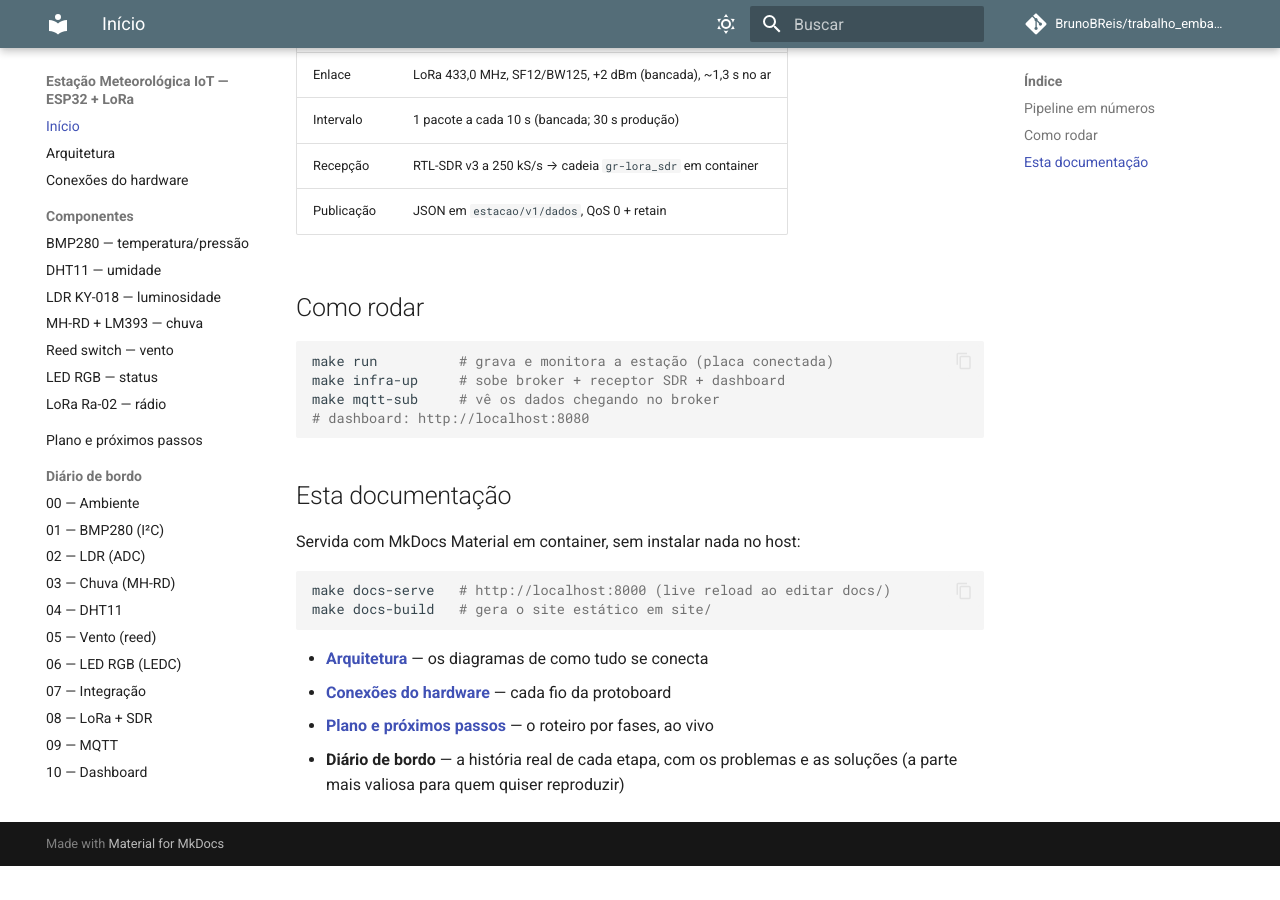
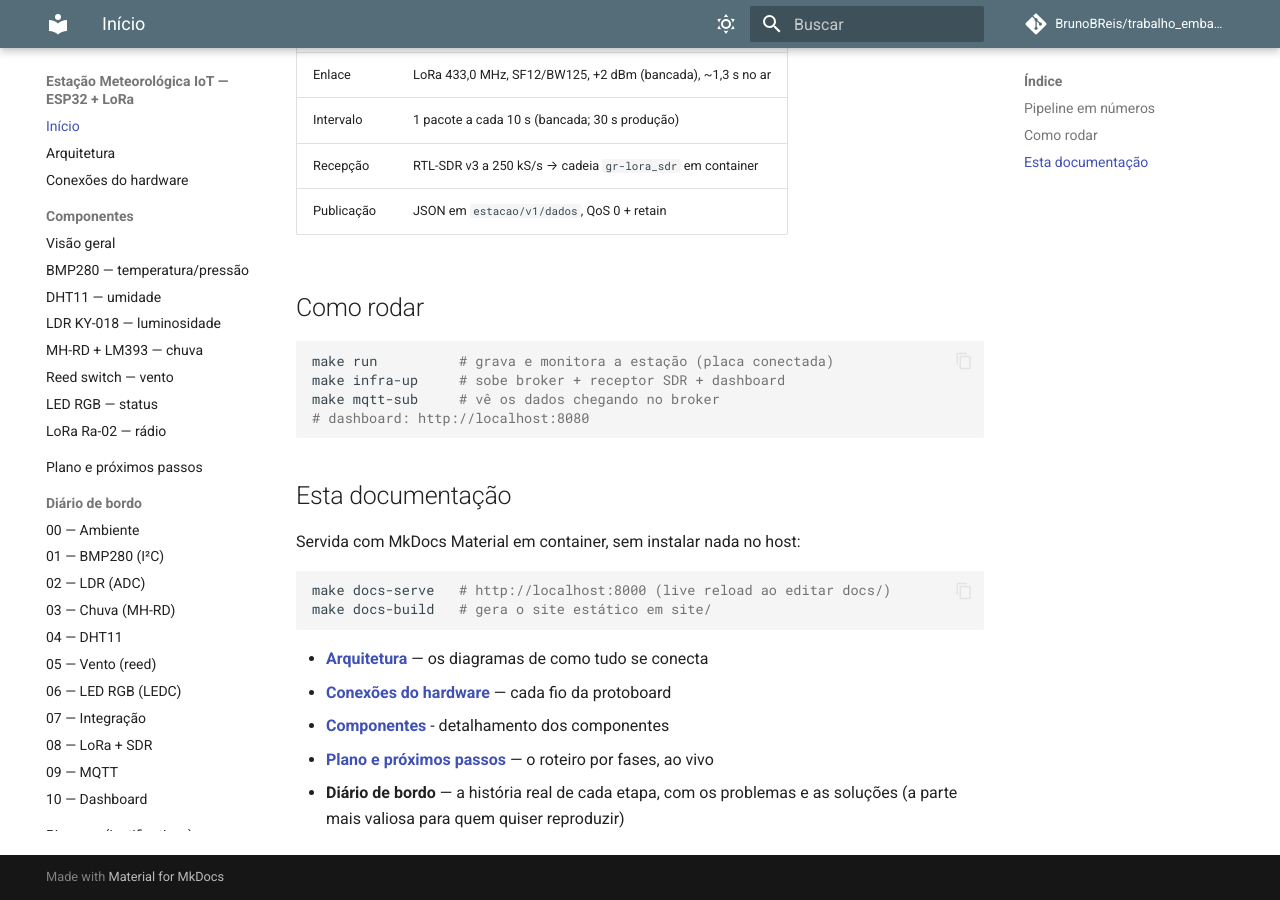
Before and after one commit to BrunoBReis/trabalho_embarcados, an MkDocs documentation site: the page built from docs/index.md, in a window 1280 px wide and 900 px high, scrolled down 1590 px. Built offline with MkDocs 1.6.1 and Material for MkDocs 9.7.7, drawn with Linux system fonts in a browser that asks for light colours; comment, search, counter and statistics services are not loaded; before the commit the page ends 2456 px from its top, so only the background shows below that.

Commit message:
docs: visao geral componenetes

````diff
--- a/docs/index.md
+++ b/docs/index.md
@@ -8,12 +8,12 @@
 
 ```mermaid
 flowchart TD
-    subgraph estacao["🌡️ Estação (ESP32 — nó externo)"]
+    subgraph estacao["Estação (ESP32 — nó externo)"]
         SENS["Sensores<br/>BMP280 · DHT11 · LDR<br/>MH-RD · reed switch"] --> MCU["ESP32<br/>firmware/estacao"]
         MCU --> RA["Ra-02 SX1278<br/>LoRa TX"]
     end
     RA -. "433,0 MHz<br/>SF12 / BW 125 kHz" .-> SDR
-    subgraph pc["🖥️ Gateway (PC — Docker Compose)"]
+    subgraph pc["Gateway (PC — Docker Compose)"]
         SDR["RTL-SDR v3"] --> GR["gr-lora_sdr<br/>(GNU Radio)"]
         GR --> PONTE["PonteMqtt<br/>CRC16 → JSON"]
         PONTE --> MQ[("Mosquitto<br/>broker MQTT")]
@@ -52,6 +52,7 @@
 
 - **[Arquitetura](arquitetura.md)** — os diagramas de como tudo se conecta
 - **[Conexões do hardware](conexoes.md)** — cada fio da protoboard
+- [**Componentes**](./componentes/index.md) - detalhamento dos componentes
 - **[Plano e próximos passos](plano.md)** — o roteiro por fases, ao vivo
 - **Diário de bordo** — a história real de cada etapa, com os problemas
   e as soluções (a parte mais valiosa para quem quiser reproduzir)
--- a/mkdocs.yml
+++ b/mkdocs.yml
@@ -52,6 +52,7 @@
   - Arquitetura: arquitetura.md
   - Conexões do hardware: conexoes.md
   - Componentes:
+      - "Visão geral": componentes/index.md
       - "BMP280 — temperatura/pressão": componentes/BMP280.md
       - "DHT11 — umidade": componentes/DHT11.md
       - "LDR KY-018 — luminosidade": componentes/LDR.md
````
